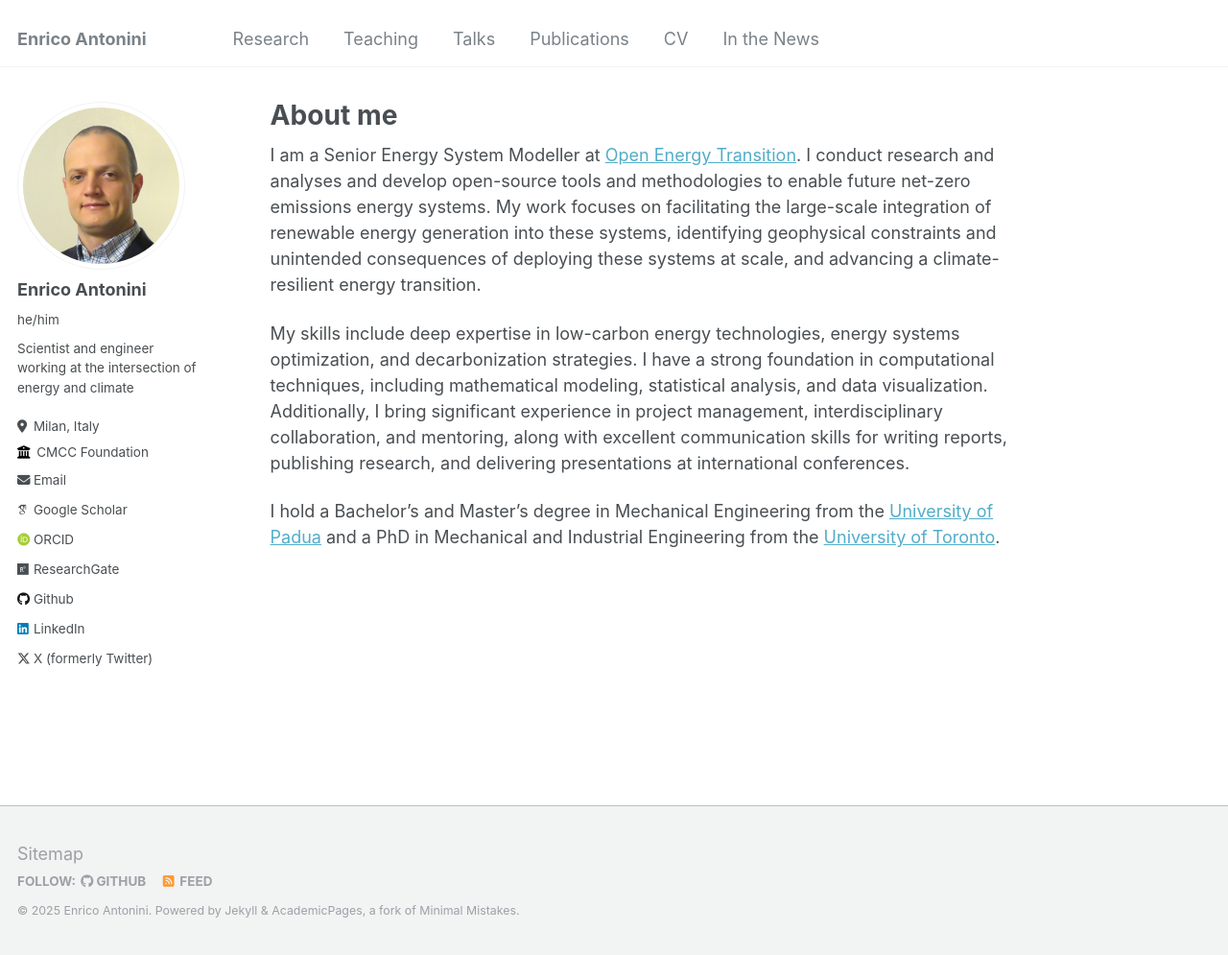
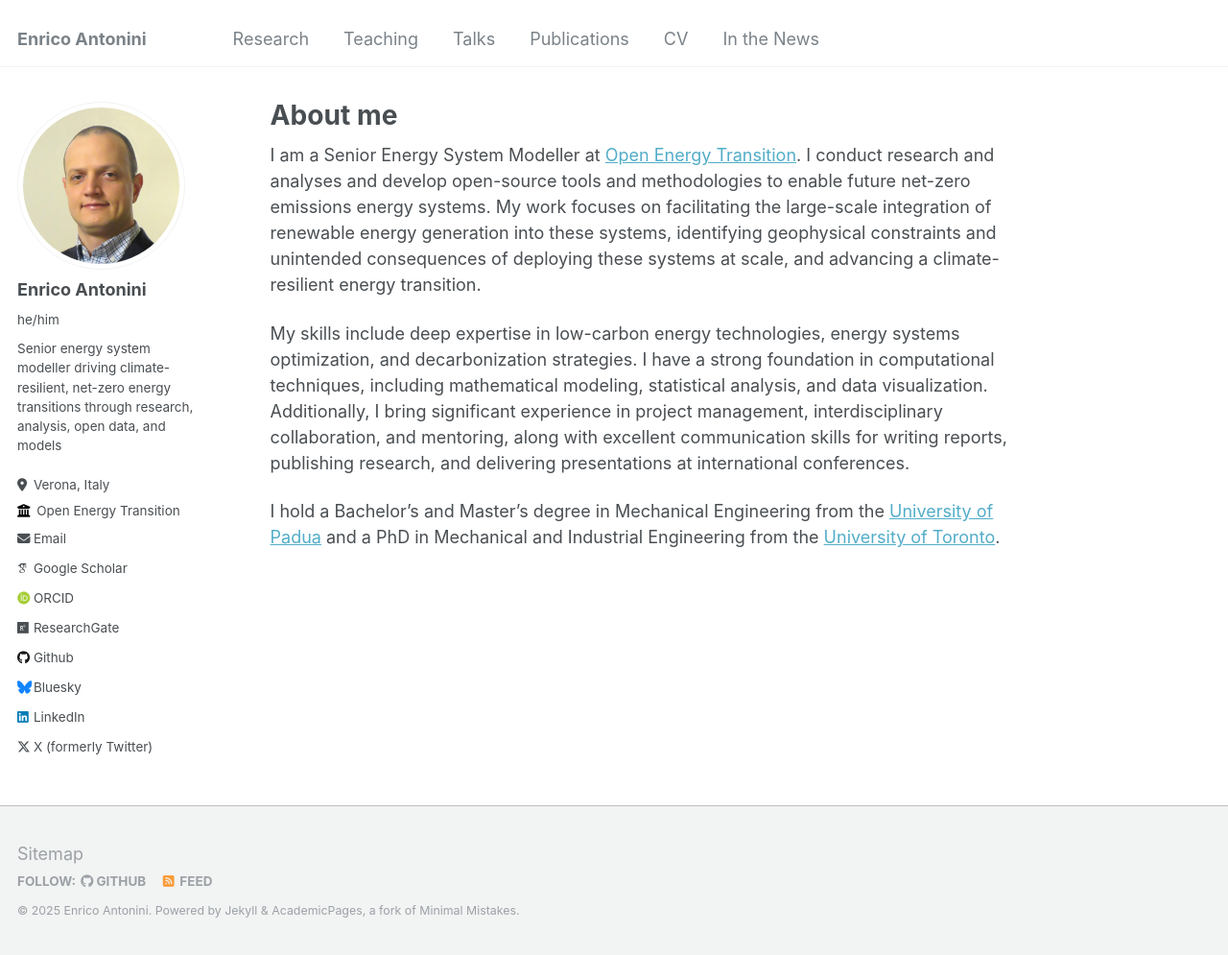
Before and after one commit to eantonini/eantonini.github.io, a Jekyll site: the page built from _pages/about.md, in a window 1280 px wide and 995 px high. Shown: the whole window at 96% size. Built offline with Jekyll 4.4.1, drawn with Linux system fonts in a browser that asks for light colours; some web fonts are replaced.

Commit message:
Update _config.yml

```diff
--- a/_config.yml
+++ b/_config.yml
@@ -24,11 +24,11 @@ author:
   avatar           : "profile.jpg"
   name             : "Enrico Antonini"
   pronouns         : "he/him"
-  bio              : "Scientist and engineer working at the intersection of energy and climate"
-  location         : "Milan, Italy"
-  employer         : "CMCC Foundation"
+  bio              : "Senior energy system modeller driving climate-resilient, net-zero energy transitions through research, analysis, open data, and models"
+  location         : "Verona, Italy"
+  employer         : "Open Energy Transition"
   uri              : # URL
-  email            : "enrico.antonini@cmcc.it"
+  email            : "enrico.antonini@openenergytransition.org"
 
   # Academic websites
   arxiv            : # URL - Update with the correct link to your profile
@@ -48,7 +48,7 @@ author:
   stackoverflow    : # User number or user number and name (i.e., use "1" or "1/jeff-atwood")
 
   # Social media
-  bluesky          : # username
+  bluesky          : "enricoantonini.com"
   facebook         : # Username
   flickr           : # Username
   foursquare       : # Username
```
